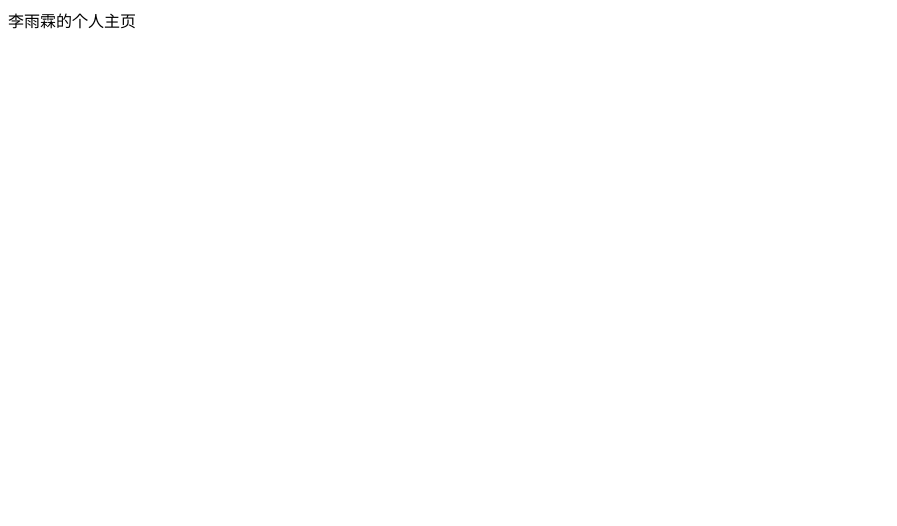
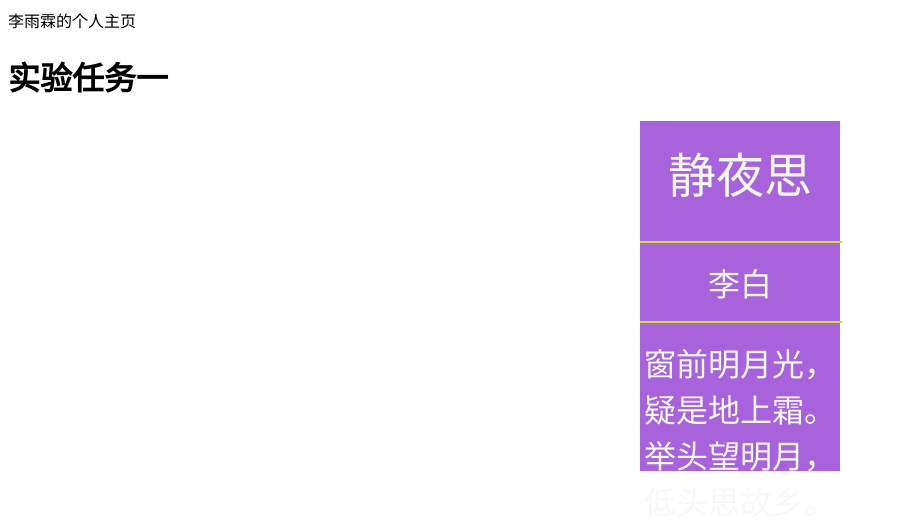
Before and after one commit to liyulin150/liyulin.github.io, a plain HTML site: page index.html in a window 1280 px wide. Shown: the whole page, without its empty margins (0-897 px from the left). Drawn offline with Linux system fonts and the light colour scheme.

Commit message:
Update index.html

```diff
--- a/index.html
+++ b/index.html
@@ -1 +1,36 @@
 李雨霖的个人主页
+<!doctype html>
+<html>
+<head>
+<meta charset="utf-8">
+<title>实验一第一题</title>
+	<style type="text/css">
+	    div{
+			width: 200px;
+			height: 1000px;
+			position: absolute;
+			left: 50%;}</style>
+
+</head>
+
+<body>
+	<h1>实验任务一</h1>
+	<div style="width: 200px;height: 350px;background:#A862DB">
+    <p align="center">
+                        <font face="宋体" size="7" color="#F8F8F8" align="center" >静夜思</font><br><br>
+
+	    </p>
+					    <hr align="center" width="200" color="#CFE02D">
+	<p align="center">
+                        <font face="宋体" size="6" color="#F8F8F8" align="center">李白</font><br>
+		</p>
+					    <hr align="center" width="200" color="#CFE02D">
+	<p align="center">
+                        <font face="宋体" size="6" color="#F8F8F8" align="center">窗前明月光，</font><br>
+                        <font face="宋体" size="6" color="#F8F8F8" align="center">疑是地上霜。</font><br>
+					    <font face="宋体" size="6" color="#F8F8F8" align="center">举头望明月，</font><br>
+					    <font face="宋体" size="6" color="#F8F8F8" align="center">低头思故乡。</font><br>
+        </p>
+		</div>
+	</body>
+</html>
```
